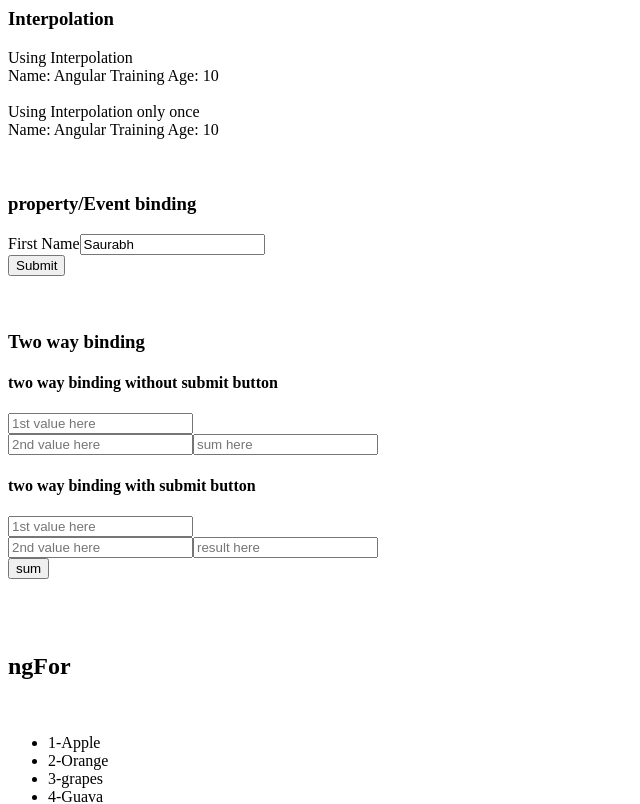
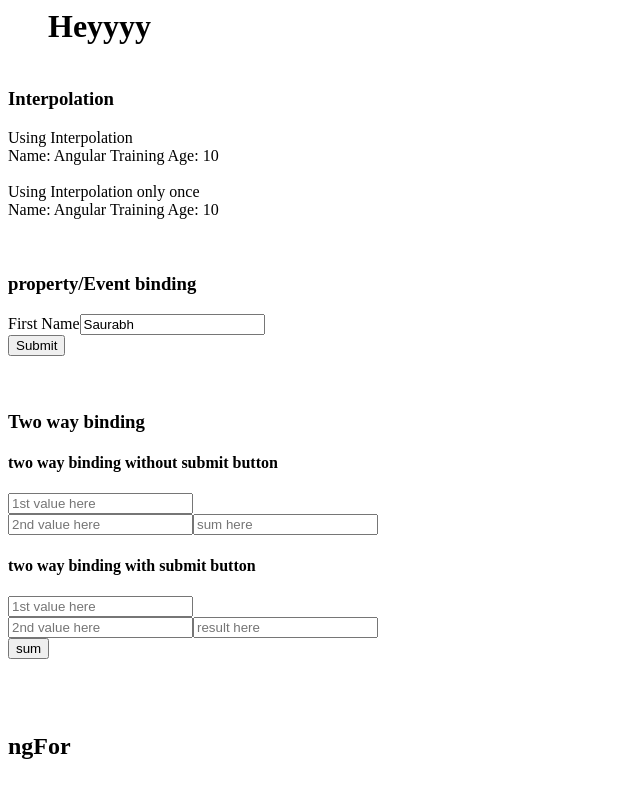
Before and after one commit to saurabh0vipin/angular-stackblitz98, an Angular app: page / in a window 1280 px wide. Shown: the top 804 px of the page, without its empty margins (0-640 px from the left). Built offline with nearby package versions, Linux system fonts and the light colour scheme.

Commit message:
new component added

```diff
--- a/src/app/app.component.html
+++ b/src/app/app.component.html
@@ -1,4 +1,5 @@
 <!-- Interpolation Sample -->
+<menu></menu>
 <h3>Interpolation</h3>
 Using Interpolation<br>
 Name: {{firstname}} {{lastname}} Age: {{age}}
--- a/src/app/app.module.ts
+++ b/src/app/app.module.ts
@@ -3,12 +3,12 @@ import { BrowserModule } from '@angular/platform-browser';
 import { FormsModule } from '@angular/forms';
 
 import { AppComponent } from './app.component';
-import { MenuComponent } from './menu/menu.component';
+import { MenuComponent } from './menu.component';
 import { HelloComponent } from './hello.component';
 
 @NgModule({
-  imports:      [ BrowserModule, FormsModule ],
-  declarations: [ AppComponent, HelloComponent ],
+  imports:      [ BrowserModule, FormsModule,],
+  declarations: [ AppComponent, HelloComponent,MenuComponent],
   bootstrap:    [ AppComponent ]
 })
 export class AppModule { }
--- /dev/null
+++ b/src/app/menu.component.html
@@ -0,0 +1 @@
+<h1>Heyyyy<h1>
--- a/src/app/menu/menu.component.ts
+++ b/src/app/menu.component.ts
@@ -1,7 +1,7 @@
 import { Component } from '@angular/core';
 
 @Component({
-  selector: 'my-menu',
-  templateUrl: '.menu/menu.component.html'
+  selector: 'menu',
+  templateUrl: './menu.component.html'
 })
 export class MenuComponent  {}
```
Also changed, not shown: src/app/menu/menu.component.html (deleted).
